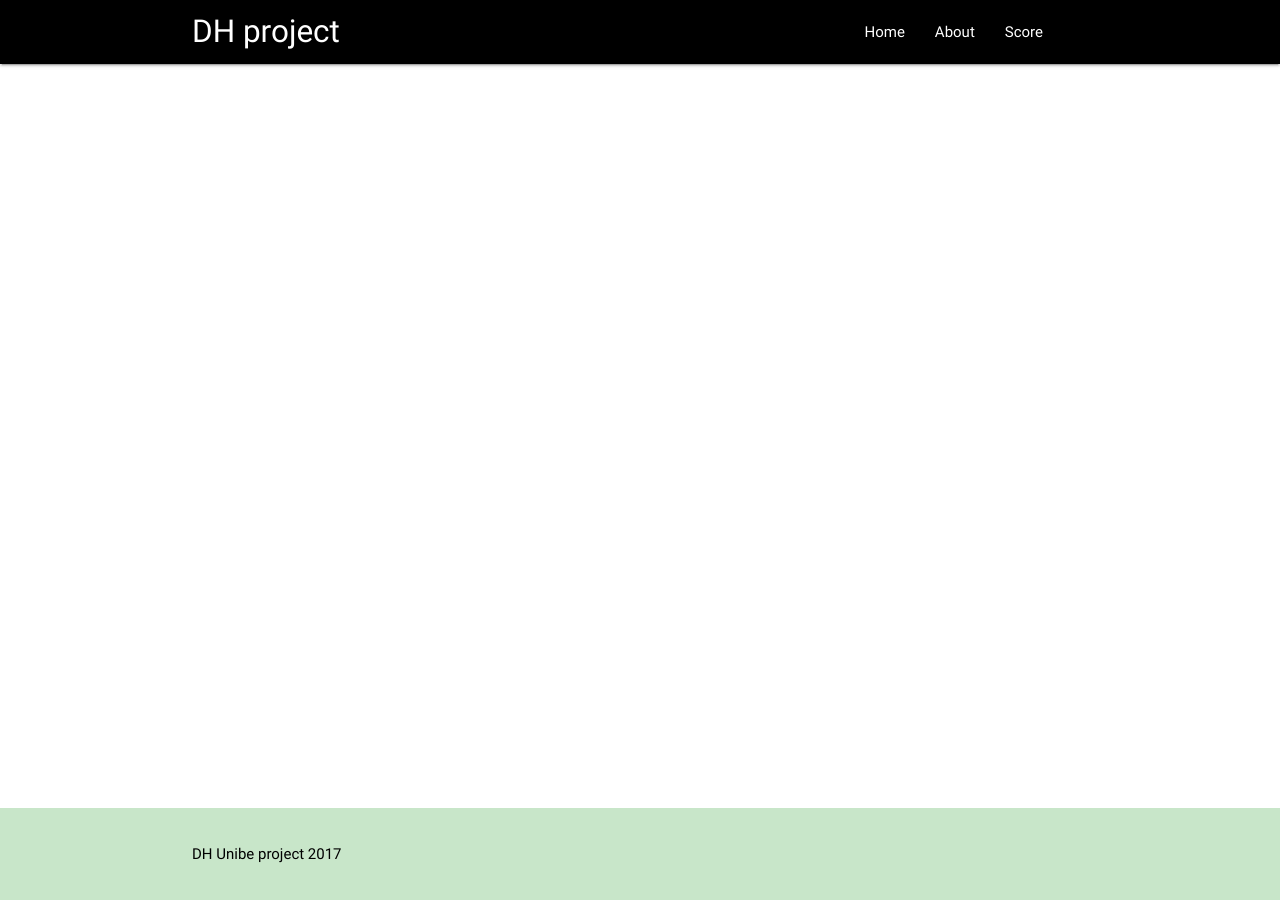
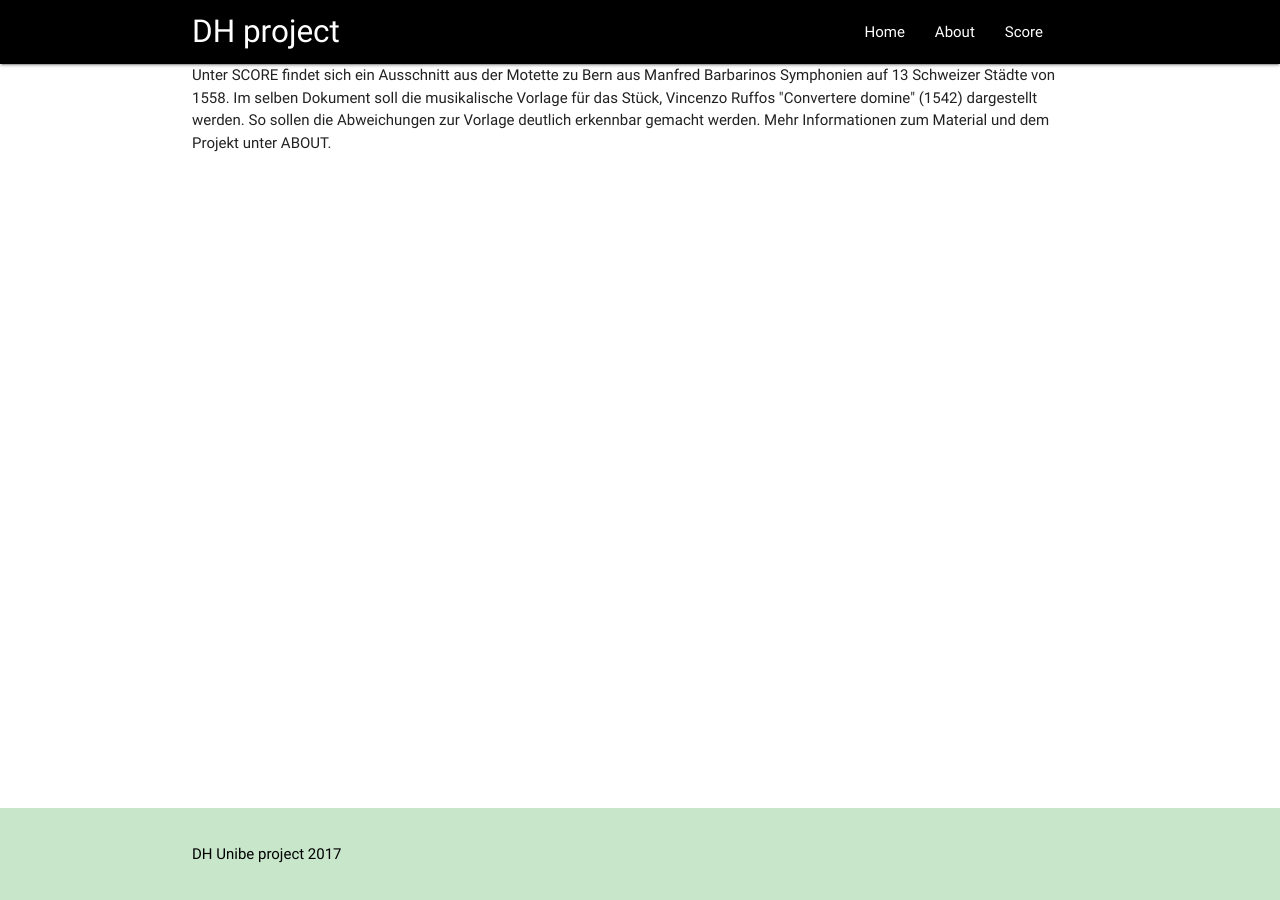
Before and after one commit to raemaelae/barbarino-digital, a Jekyll site: the page built from index.html, in a window 1280 px wide. Built offline with Jekyll 4.4.1, drawn with Linux system fonts in a browser that asks for light colours; nearby versions of some CDN libraries; a script that is not in the unit is left out.

Commit message:
Update index.html

```diff
--- a/index.html
+++ b/index.html
@@ -2,3 +2,7 @@
 layout: page
 title: Home
 ---
+
+Unter SCORE findet sich ein Ausschnitt aus der Motette zu Bern aus Manfred Barbarinos Symphonien auf 13 Schweizer Städte von 1558. Im selben Dokument soll die musikalische Vorlage für das Stück, Vincenzo Ruffos "Convertere domine" (1542) dargestellt werden. So sollen die Abweichungen zur Vorlage deutlich erkennbar gemacht werden.
+
+Mehr Informationen zum Material und dem Projekt unter ABOUT.
```
